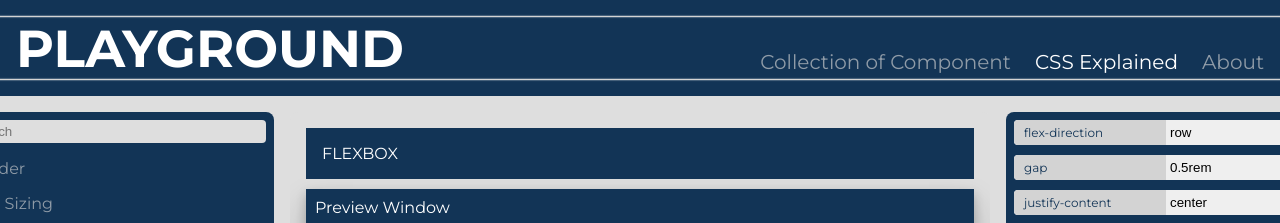
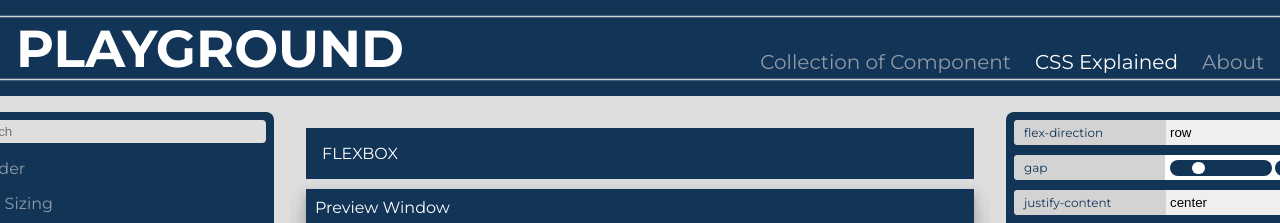
Before and after one commit to FlemmingKrogOlsen/Playground, a React (Create React App) app: page /Playground/css/1 in a window 1280 px wide. Shown: the top 223 px of the page. Built offline with nearby package versions, Linux system fonts and the light colour scheme.

Commit message:
FlexBoxPage changed to InputRange

```diff
--- a/src/componentsNested/InputRange/index.ts
+++ b/src/componentsNested/InputRange/index.ts
@@ -72,7 +72,7 @@ export const InputRange = styled.input.attrs({
     content: "${(props) => props.value}";
     display: block;
     align-self: center;
-    min-width: 30px;
+    min-width: 40px;
     height: 1rem;
     background: #123456;
     text-align: center;
--- a/src/pages/CssLibrary/pages/FlexBox/data/index.ts
+++ b/src/pages/CssLibrary/pages/FlexBox/data/index.ts
@@ -1,5 +1,3 @@
-import { sizes } from "data/css/defaultSizes";
-
 const flexDirections: string[] = [
   "row",
   "row-reverse",
@@ -27,10 +25,4 @@ const flexboxSearchableTags: string[] = [
   "align-items",
 ];
 
-export {
-  flexDirections,
-  alignment,
-  justifyOptions,
-  sizes,
-  flexboxSearchableTags,
-};
+export { flexDirections, alignment, justifyOptions, flexboxSearchableTags };
--- a/src/pages/CssLibrary/pages/FlexBox/index.tsx
+++ b/src/pages/CssLibrary/pages/FlexBox/index.tsx
@@ -15,20 +15,20 @@ import {
   flexDirections,
   justifyOptions,
   alignment,
-  sizes,
   flexboxSearchableTags,
 } from "./data";
+import { InputRange } from "componentsNested/InputRange";
 
 const FlexBoxPage = () => {
   const [direction, setDirection] = useState<string>("row");
-  const [gap, setGap] = useState<string>("0.5rem");
+  const [gap, setGap] = useState<number>(0.5);
   const [justify, setJustify] = useState<string>("center");
   const [align, setAlign] = useState<string>("center");
 
   const text = `.container {
   display: flex;
   flex-direction: ${direction};
-  gap: ${gap};
+  gap: ${gap}rem;
 }
 
 .box1 {
@@ -140,11 +140,13 @@ const FlexBoxPage = () => {
 
         <InputField>
           <label htmlFor="gap">gap</label>
-          <Select
+          <InputRange
+            id="gap"
+            min="0"
+            max="2"
+            step="0.25"
             value={gap}
-            onChange={(e) => setGap(e.target.value)}
-            options={sizes}
-            id="gap"
+            onChange={(e) => setGap(Number(e.target.value))}
           />
         </InputField>
 
--- a/src/pages/CssLibrary/pages/FlexBox/styled.ts
+++ b/src/pages/CssLibrary/pages/FlexBox/styled.ts
@@ -5,7 +5,7 @@ export const Container = styled.div<ContainerProps>`
   width: 100%;
   height: 225px;
   padding: 10px;
-  gap: ${({ gap }) => gap};
+  gap: ${({ gap }) => gap}rem;
   display: flex;
   flex-direction: ${({ direction }) => direction};
 `;
--- a/src/pages/CssLibrary/pages/FlexBox/types.ts
+++ b/src/pages/CssLibrary/pages/FlexBox/types.ts
@@ -1,6 +1,6 @@
 type ContainerProps = {
   direction: string;
-  gap: string;
+  gap: number;
 };
 
 type IBox = {
```
